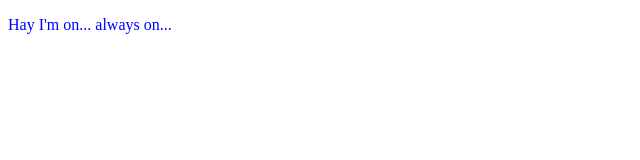
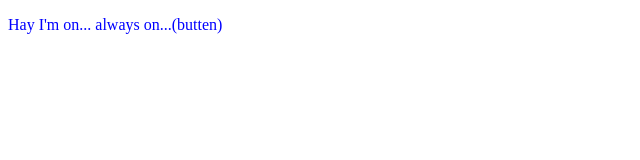
Before and after one commit to Raut-ayush/localdr, a plain HTML site: page index.html in a window 1280 px wide. Shown: the full height of the page, 0-640 px from the left. Drawn offline with Linux system fonts and the light colour scheme.

Commit message:
adding butten

```diff
--- a/index.html
+++ b/index.html
@@ -9,7 +9,7 @@
 <body>
     <p>
         Hay I'm on...
-        always on...
+        always on...(butten)
     </p>
 </body>
 </html>
```
